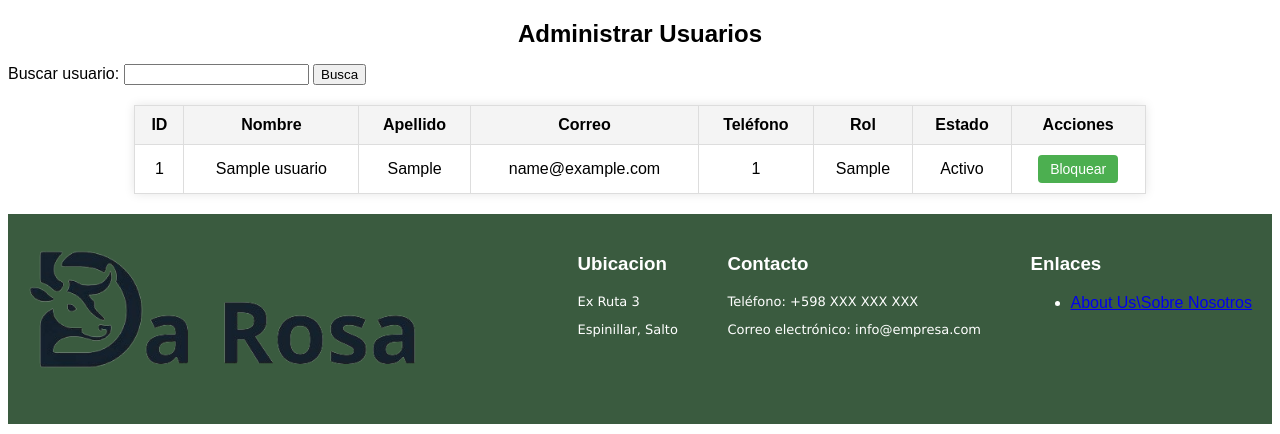
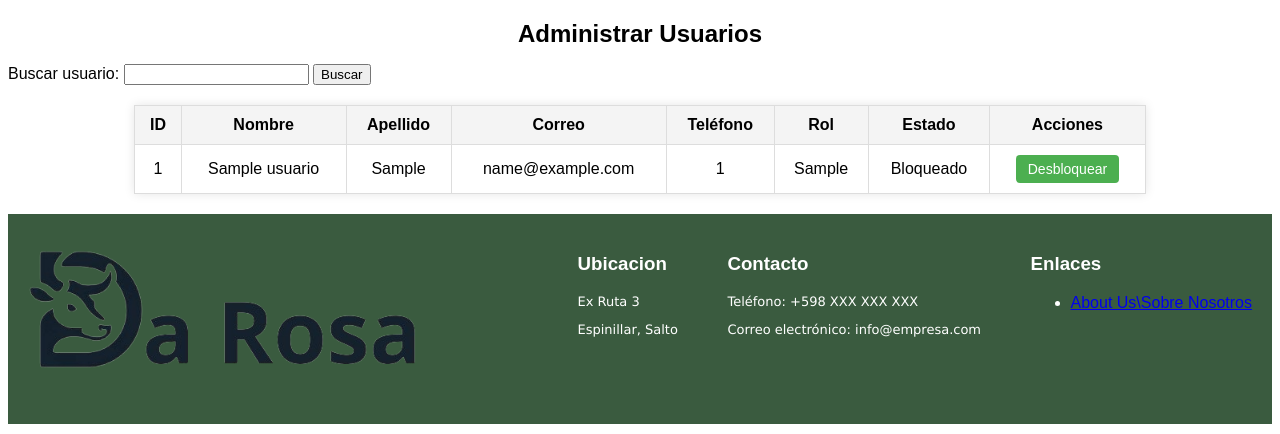
Before and after one commit to JoaquinBistolfi/MKstudio, a PHP site: page /MKstudio/administrar_usuarios.php in a window 1280 px wide. Shown: the part 102-536 px from the top of the page. Run offline with PHP 8.4, Linux system fonts and the light colour scheme; tables that the repository leaves empty hold one stand-in row (values such as "Sample post"); data that the repository does not hold is empty.

Commit message:
copie lo que hizo felipe en bd

```diff
--- a/paginas/administrar_usuarios.php
+++ b/paginas/administrar_usuarios.php
@@ -45,7 +45,7 @@ if (isset($_POST['id_usuario'])) {
     <h1>Administrar Usuarios</h1>
     <form action="" method="post">
     Buscar usuario: <input type="text" name="buscar">
-    <input type="button" value="Busca">
+    <input type="button" value="Buscar">
     </form>
     <table>
         <thead>
--- a/proyectonuevo (2).sql
+++ b/proyectonuevo (3).sql
@@ -3,7 +3,7 @@
 -- https://www.phpmyadmin.net/
 --
 -- Servidor: 127.0.0.1
--- Tiempo de generación: 08-11-2024 a las 19:56:35
+-- Tiempo de generación: 09-11-2024 a las 02:54:49
 -- Versión del servidor: 10.4.32-MariaDB
 -- Versión de PHP: 8.0.30
 
@@ -133,7 +133,8 @@ CREATE TABLE `usuarios` (
   `apellido` varchar(30) DEFAULT NULL,
   `mail` varchar(50) DEFAULT NULL,
   `telefono` int(11) DEFAULT NULL,
-  `contrasena` varchar(100) DEFAULT NULL
+  `contrasena` varchar(100) DEFAULT NULL,
+  `bloqueado` tinyint(4) NOT NULL DEFAULT 0
 ) ENGINE=InnoDB DEFAULT CHARSET=utf8mb4 COLLATE=utf8mb4_general_ci;
 
 -- --------------------------------------------------------
```
